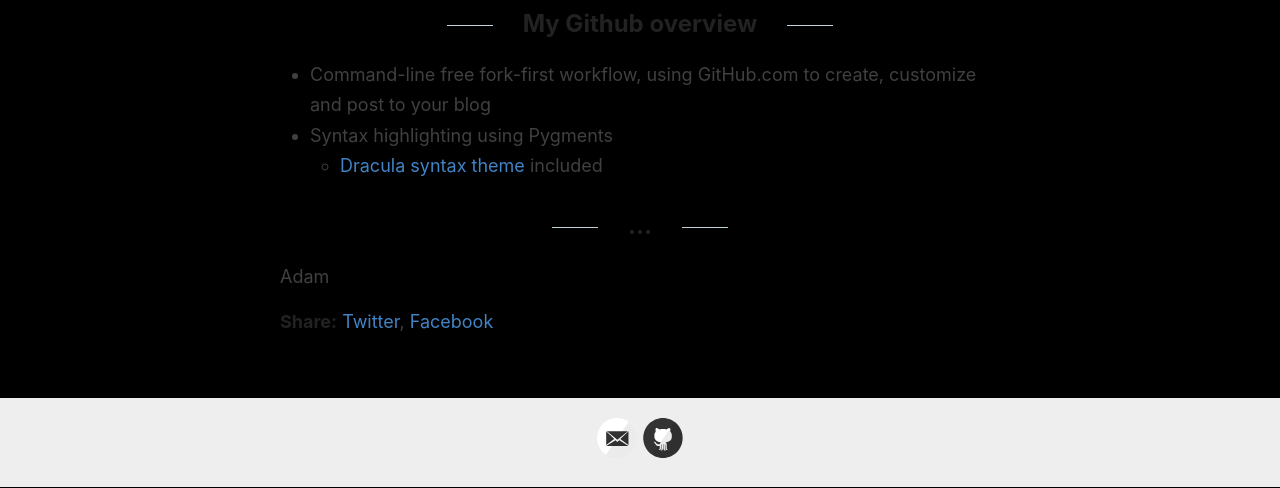
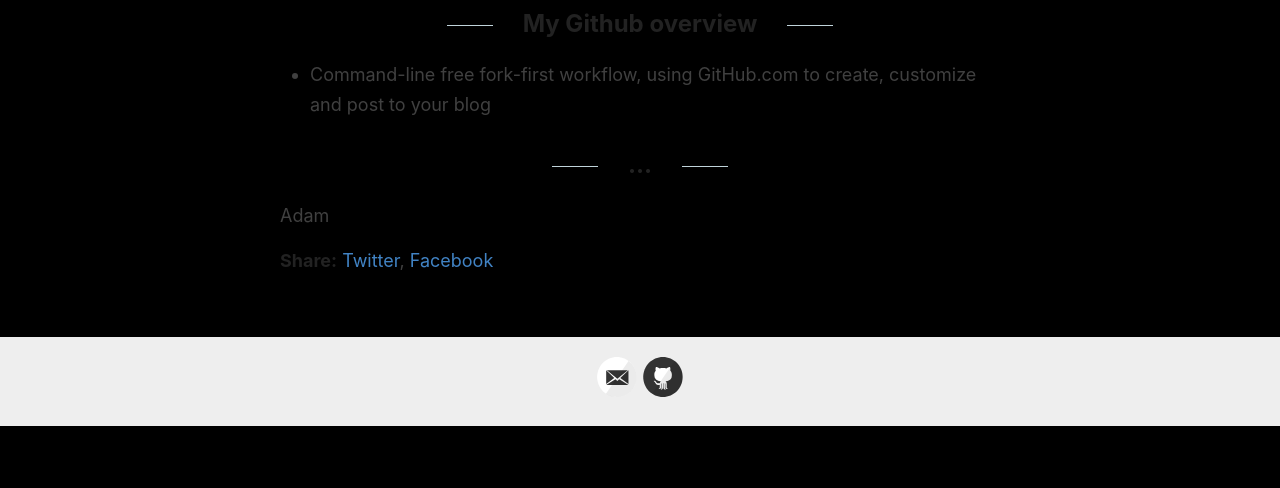
Before and after one commit to adam-lund/adam-lund.github.io, a Jekyll site: the page built from _posts/2019-09-02-introducing.md, in a window 1280 px wide. Shown: the part 685-1173 px from the top of the page. Built offline with Jekyll 4.4.1, drawn with Linux system fonts in a browser that asks for light colours; comment, search, counter and statistics services are not loaded; after the commit the page ends 1111 px from its top, so only the background shows below that.

Commit message:
trying my hand

```diff
--- a/_posts/2019-09-02-introducing.md
+++ b/_posts/2019-09-02-introducing.md
@@ -11,12 +11,7 @@ Welcome to my corner of Github. This is where I collect beta and final versions
 ## My Github overview
 
 - Command-line free fork-first workflow, using GitHub.com to create, customize and post to your blog
-- Syntax highlighting using Pygments
-    - [Dracula syntax theme](https://draculatheme.com/) included
 
-<div style="text-align: center;">
- <script async type="text/javascript" src="//cdn.carbonads.com/carbon.js?serve=CE7D6KJY&placement=wwwamitmerchantcom" id="_carbonads_js"></script>
-</div>
 
 ## ...
 
```
